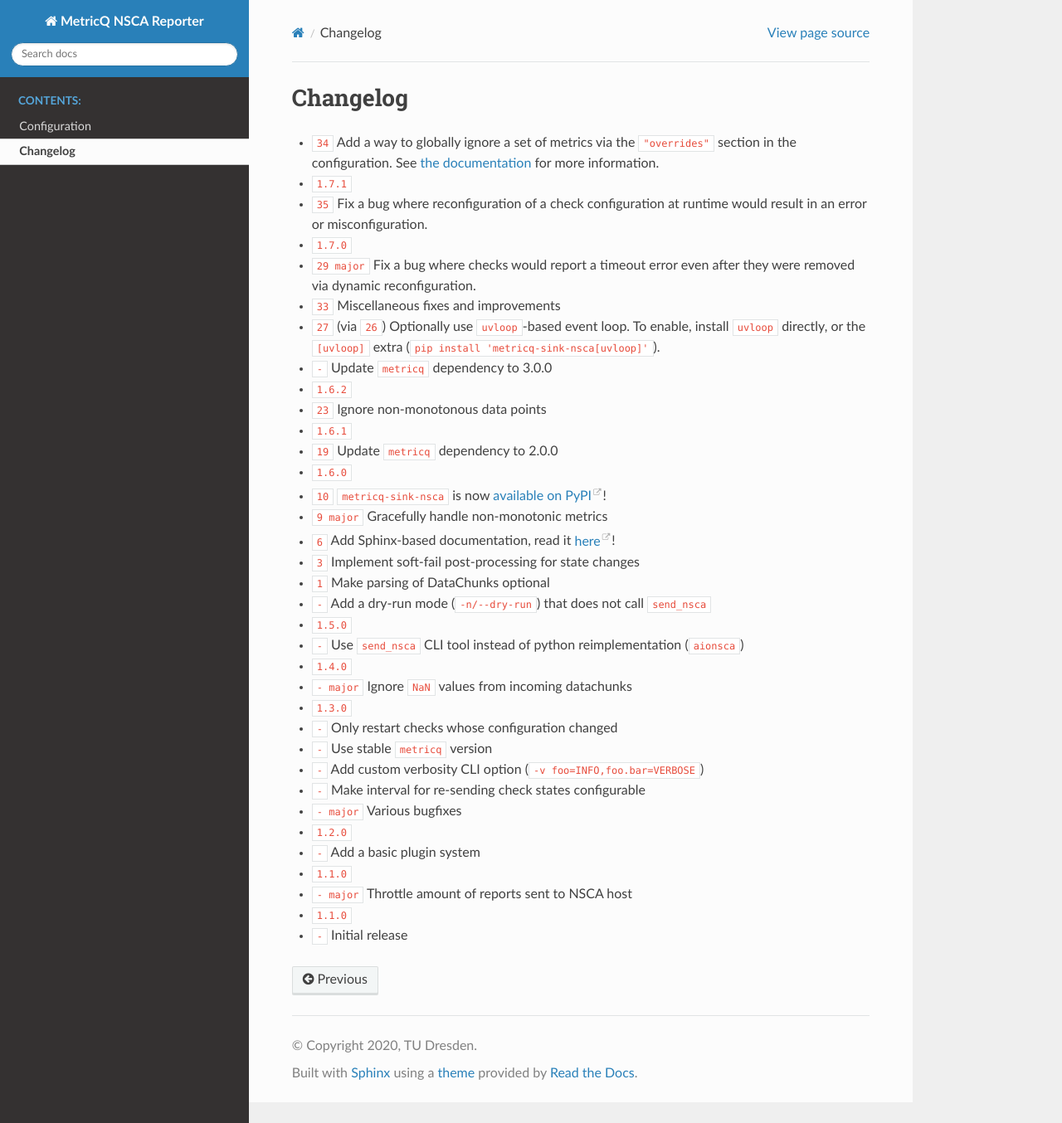
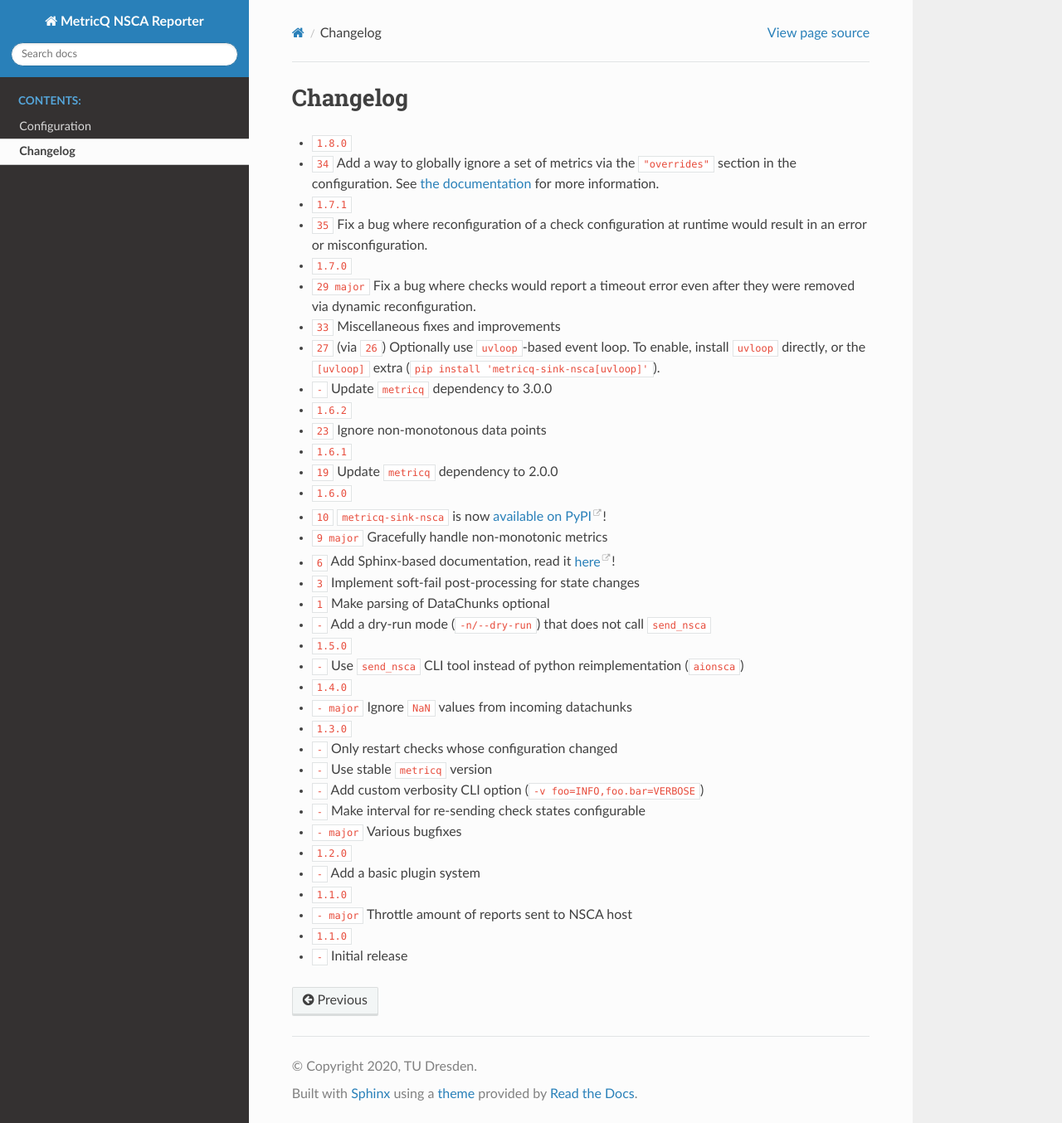
Before and after one commit to metricq/metricq-sink-nsca, a Sphinx documentation site: the page built from docs/changelog.rst, in a window 1280 px wide and 1354 px high. Shown: the whole window at 83% size. Built offline with Sphinx 7.4.7 and the Read the Docs theme 2.0.0, drawn with Linux system fonts in a browser that asks for light colours; cross-references to code outside the pages are shown as plain code.

Commit message:
release: Version 1.8.0

```diff
--- a/docs/changelog.rst
+++ b/docs/changelog.rst
@@ -1,6 +1,7 @@
 Changelog
 =========
 
+* :release:`1.8.0 <2021-06-29>`
 * :feature:`34` Add a way to globally ignore a set of metrics via the :literal:`"overrides"` section in the configuration.
   See :ref:`the documentation<overrides>` for more information.
 
```
